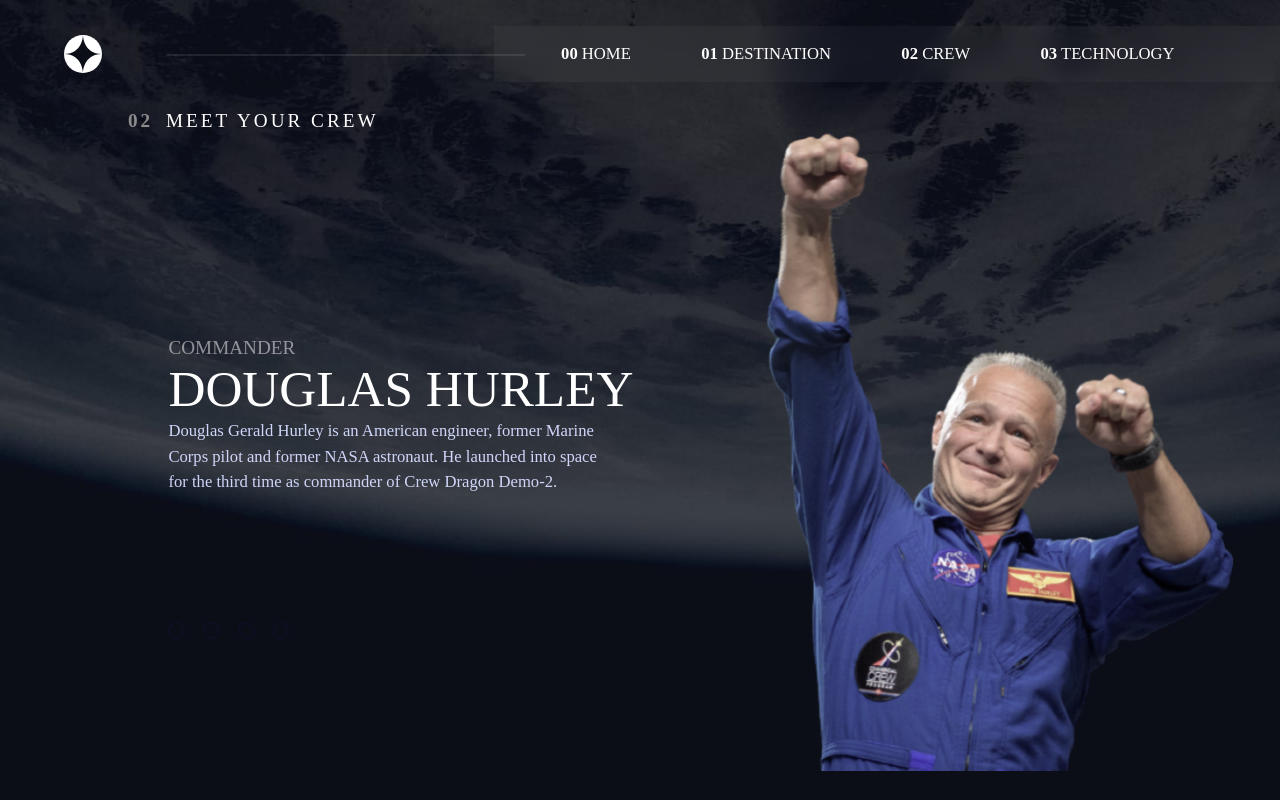
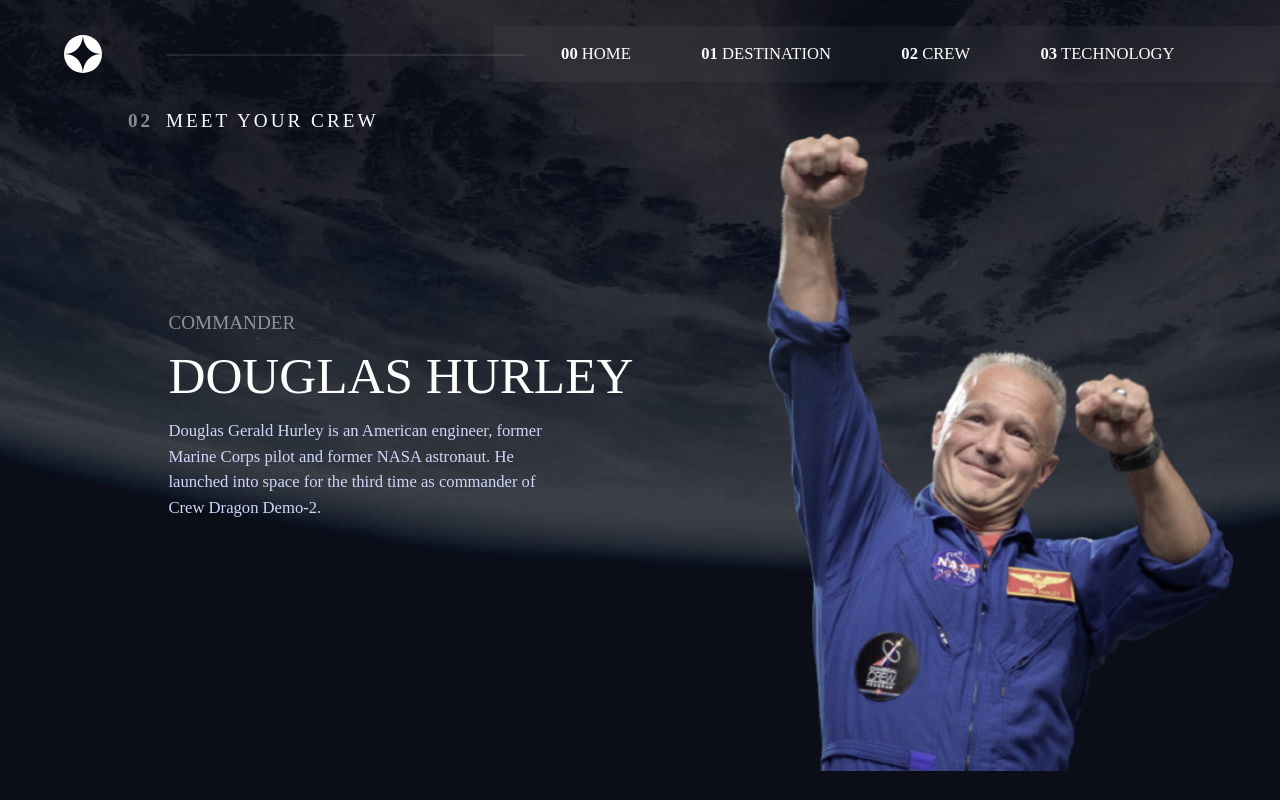
Before and after one commit to GauravTheBeginner/Space-landingPage, a React (Vite) app: page /Crew in a window 1280 px wide. Built offline with nearby package versions, Linux system fonts and the light colour scheme; a web font is replaced by a local one.

Commit message:
modified:   src/styles/Crew.css

```diff
--- a/src/styles/Crew.css
+++ b/src/styles/Crew.css
@@ -25,7 +25,7 @@
     /* border: 2px solid orangered; */
     width: 40vw;
     height: 40vh;
-
+    gap: 1vw;
     display: flex;
     flex-direction: column;
     justify-content: center;
@@ -51,7 +51,7 @@
 .crewinfo{
     color: #d0d6f9;
 font-family: Barlow;
-width: 35vw;
+width: 30vw;
 font-size: 1.3vw;
 font-style: normal;
 font-weight: 400;
```
